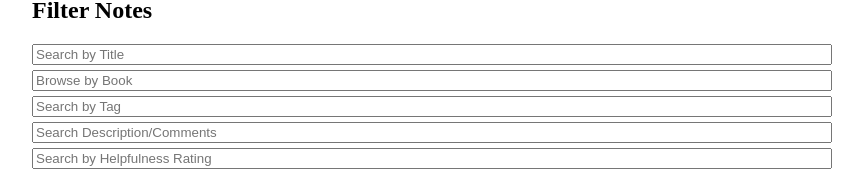
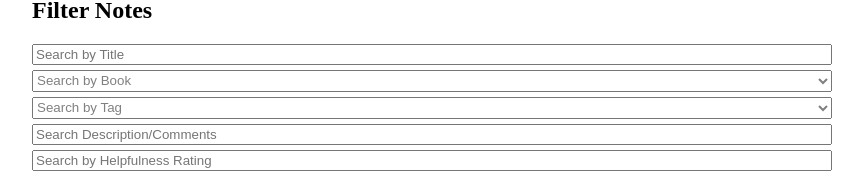
Before and after one commit to clamcatfish/book-notes-fs, a SvelteKit app: page / in a window 1280 px wide. Shown: the part 411-584 px from the top of the page, without its empty margins (208-1071 px from the left). Built offline with nearby package versions, Linux system fonts and the light colour scheme.

Commit message:
dropdowns

```diff
--- a/src/routes/+page.svelte
+++ b/src/routes/+page.svelte
@@ -44,26 +44,30 @@
 		}
 	}
 
-	$: hasActiveFilter = searchTitle || searchBook || searchTag || searchKeyword || searchRating;
+	let selectedBook = '';
+	let selectedTag = '';
 
+	// Get unique book titles
+	$: uniqueBooks = [...new Set(notes.map((note) => note.book))].sort();
+	$: uniqueTags = [...new Set(notes.flatMap((note) => note.tags))].sort();
+
+	// Modified filteredNotes to use selectedBook
 	$: filteredNotes = notes.filter((note) => {
 		const matchesTitle = searchTitle
 			? note.title.toLowerCase().includes(searchTitle.toLowerCase())
 			: true;
-		const matchesBook = searchBook
-			? note.book.toLowerCase().includes(searchBook.toLowerCase())
-			: true;
-		const matchesTag = searchTag
-			? note.tags.some((tag) => tag.toLowerCase().includes(searchTag.toLowerCase()))
-			: true;
+		const matchesBook = selectedBook ? note.book === selectedBook : true;
+		const matchesTag = selectedTag ? note.tags.includes(selectedTag) : true;
 		const matchesKeyword = searchKeyword
 			? note.description.toLowerCase().includes(searchKeyword.toLowerCase()) ||
 				note.comments.toLowerCase().includes(searchKeyword.toLowerCase())
 			: true;
-		const matchesRating = searchRating ? note.helpfulness >= parseFloat(searchRating) : true;
-		return matchesTitle && matchesBook && matchesTag && matchesKeyword && matchesRating;
+		const matchesRating = searchRating ? note.helpfulness === parseInt(searchRating) : true;
+		return matchesBook && matchesTag && matchesKeyword && matchesRating;
 	});
 
+	// Update hasActiveFilter
+	$: hasActiveFilter = selectedBook || searchTitle || searchTag || searchKeyword || searchRating;
 	let randomNotes = getRandomNotes(randomCount);
 
 	// Update random notes when count changes or notes update
@@ -198,8 +202,18 @@
 	<section>
 		<h2>Filter Notes</h2>
 		<input bind:value={searchTitle} placeholder="Search by Title" />
-		<input bind:value={searchBook} placeholder="Browse by Book" />
-		<input bind:value={searchTag} placeholder="Search by Tag" />
+		<select bind:value={selectedBook}>
+			<option value="">Search by Book</option>
+			{#each uniqueBooks as book}
+				<option value={book}>{book}</option>
+			{/each}
+		</select>
+		<select bind:value={selectedTag}>
+			<option value="">Search by Tag</option>
+			{#each uniqueTags as tag}
+				<option value={tag}>{tag}</option>
+			{/each}
+		</select>
 		<input bind:value={searchKeyword} placeholder="Search Description/Comments" />
 		<input
 			bind:value={searchRating}
@@ -288,4 +302,15 @@
 		max-width: 100%;
 		overflow-x: auto;
 	}
+	select {
+		color: gray;
+		display: block;
+		margin: 5px 0;
+		width: 100%;
+		padding-top: 1px;
+		padding-bottom: 2px;
+	}
+	option {
+		color: black;
+	}
 </style>
```
Also changed, not shown: 1 other file (tests, documents, lock files or other folders).
